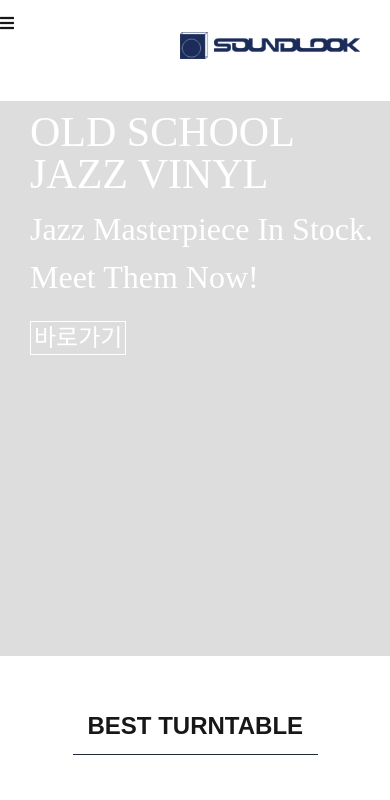
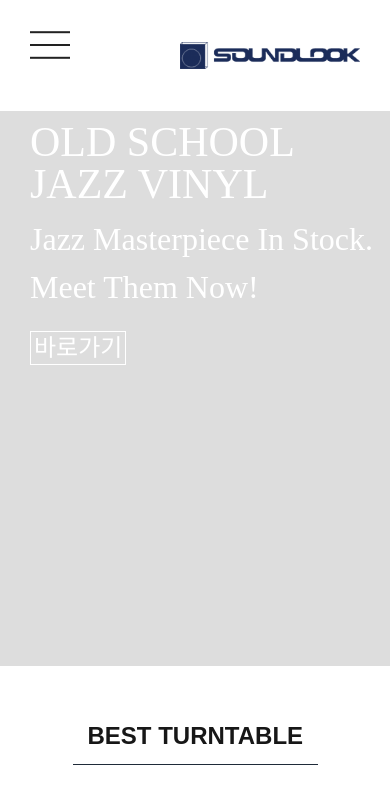
Before and after one commit to HosunChoi/HosunChoi, a plain HTML site: page html/rwd_layout_001.html in a window 390 px wide. Shown: the top 800 px of the page. Drawn offline with Linux system fonts and the light colour scheme; grey boxes are pictures that could not be loaded; a web font is replaced by a local one.

Commit message:
Update rwd_layout_001.html

```diff
--- a/html/rwd_layout_001.html
+++ b/html/rwd_layout_001.html
@@ -36,11 +36,6 @@
       <h1><a href="rwd_layout_001.html">
         <span class="blind">soundlook webpage</span> </a>
       </h1>
-      <div class="head_btn">
-        <div class="hamburger">
-          <i class="fas fa-bars"></i>
-        </div>
-      </div>
       <nav id="unb">
         <h2 class="blind">user navigation</h2>
         <ul>
@@ -52,6 +47,15 @@
       </nav>
       <nav id="gnb">
         <h2 class="blind">global navigation</h2>
+        <div class="gnb_btn">
+          <button type="button">
+            <span class="blind">전체메뉴버튼</span>
+            <i class="line line1"></i>
+            <i class="line line2"></i>
+            <i class="line line3"></i>
+          </button>
+        </div>
+
         <ul class="gnb_area">
           <li><a href="#">about us</a></li>
           <li><a href="#">magazine</a></li>
```
